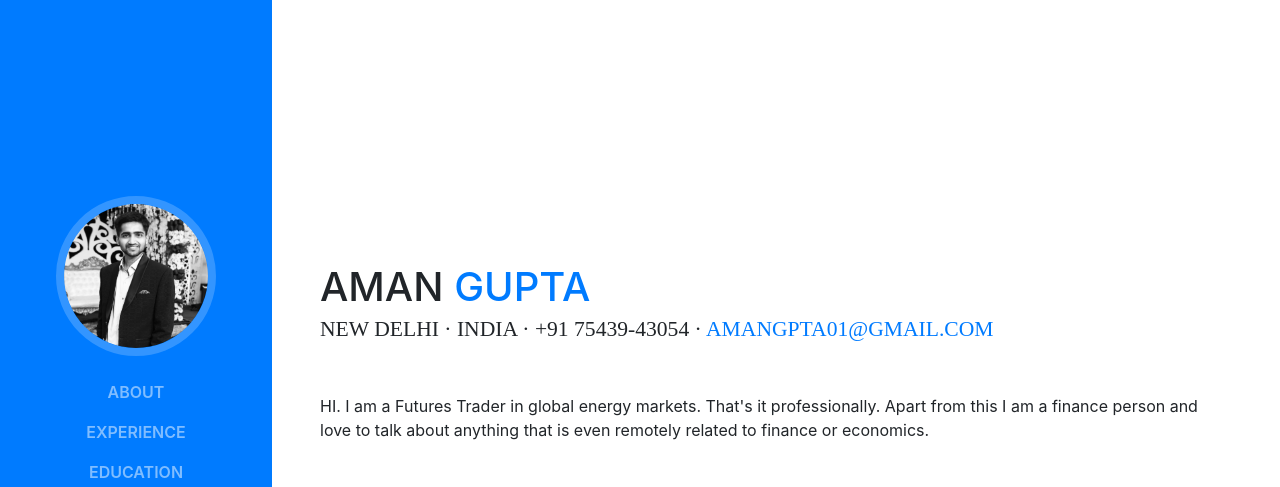
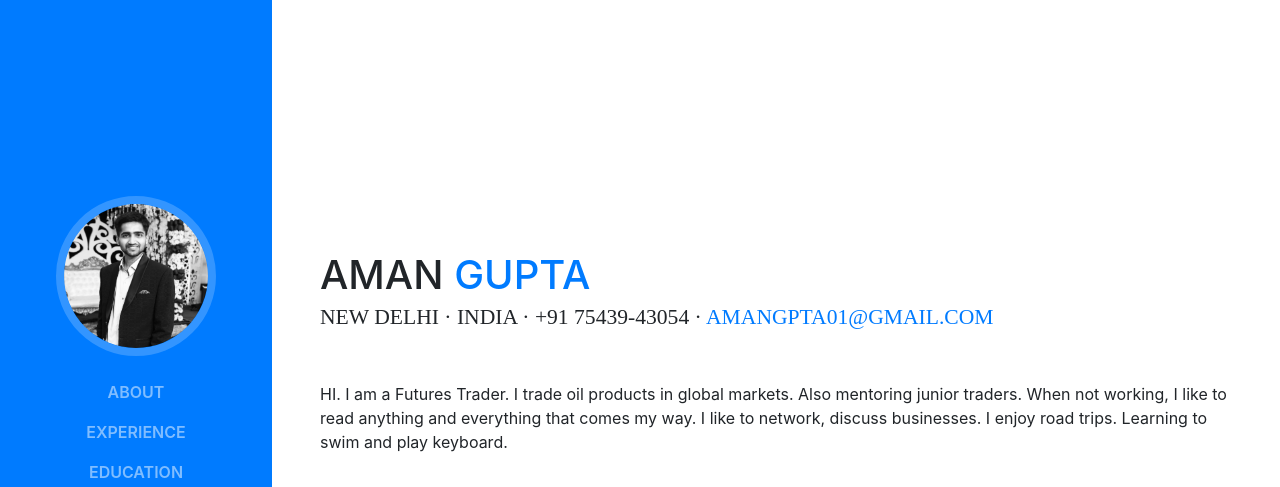
Before and after one commit to amangpta01/amangpta01.github.io, a website with bundled scripts: page index.html in a window 1280 px wide. Shown: the top 487 px of the page. Built offline with nearby package versions, Linux system fonts and the light colour scheme; a web font is replaced by a local one.

Commit message:
Update index.html

```diff
--- a/index.html
+++ b/index.html
@@ -7,8 +7,8 @@
     <meta name="viewport" content="width=device-width, initial-scale=1, shrink-to-fit=no">
     <meta name="description" content="Resume, Portfolio, Aman Gupta">
     <meta name="author" content="Aman Gupta">
-    <link rel="shortcut icon" href="a.png">
-    <title>AMAN GUPTA | Resume</title>
+    <link rel="shortcut icon" href="me.jpg">
+    <title>AMAN GUPTA</title>
 
     <!-- Bootstrap core CSS -->
     <link href="vendor/bootstrap/css/bootstrap.min.css" rel="stylesheet">
@@ -73,7 +73,12 @@
           <div class="subheading mb-5">New Delhi · INDIA · +91 75439-43054 ·
             <a href="mailto:name@email.com">amangpta01@gmail.com</a>
           </div>
-          <p class="mb-5">HI. I am a Futures Trader in global energy markets. That's it professionally. Apart from this I am a finance person and love to talk about anything that is even remotely related to finance or economics.</p>
+          <p class="mb-5">HI. I am a Futures Trader. I trade oil products in global markets. Also mentoring junior traders.
+
+            When not working, I like to read anything and everything that comes my way. I like to network, discuss businesses. I enjoy road trips.
+
+            Learning to swim and play keyboard.
+          </p>
           <ul class="list-inline list-social-icons mb-0">
             <li class="list-inline-item">
               <a href="https://www.linkedin.com/in/amangpta01" target="_blank">
```
